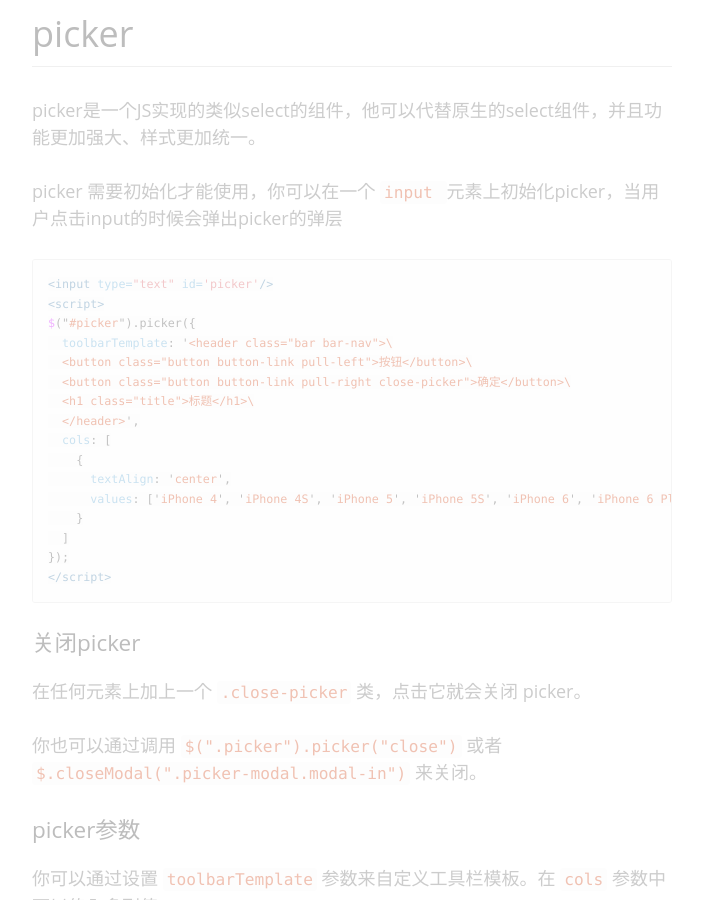
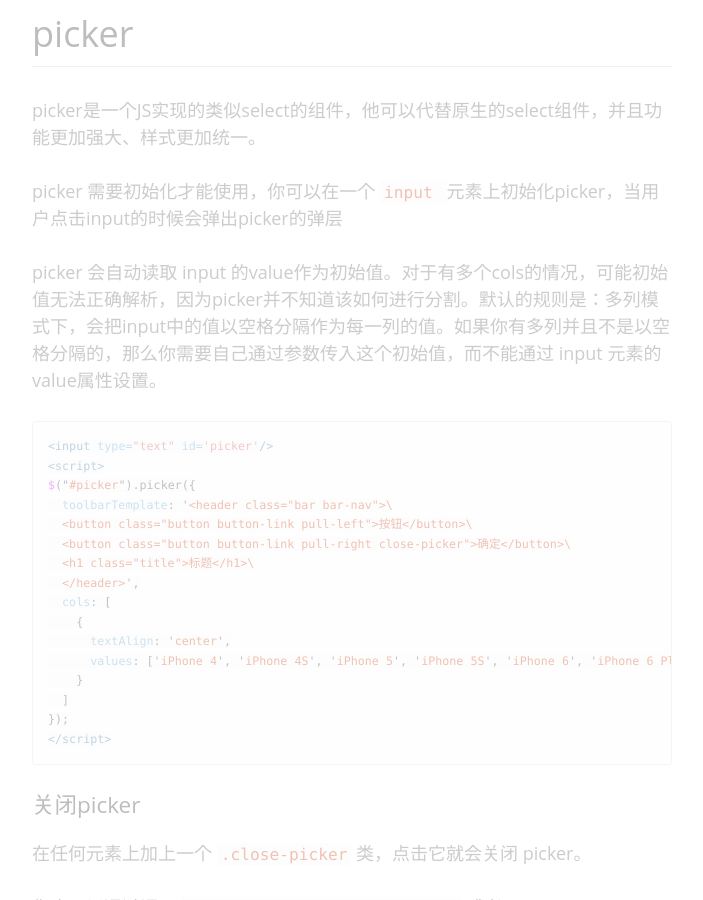
Before and after one commit to lihongxun945/light7-cn, a Jekyll site: the page built from docs/components.html, in a window 1280 px wide and 900 px high, scrolled down 42809 px. Shown: the whole window, without its empty margins (181-884 px from the left). Built offline with Jekyll 4.4.1, drawn with Linux system fonts in a browser that asks for light colours; a style sheet for code colours, icons or effects is not loaded.

Commit message:
fix picker init value bug

```diff
--- a/docs/_includes/_components/picker.html
+++ b/docs/_includes/_components/picker.html
@@ -4,6 +4,8 @@
   <p class="component-description">picker是一个JS实现的类似select的组件，他可以代替原生的select组件，并且功能更加强大、样式更加统一。</p>
 
   <p>picker 需要初始化才能使用，你可以在一个 <code>input </code> 元素上初始化picker，当用户点击input的时候会弹出picker的弹层</p>
+
+  <p>picker 会自动读取 input 的value作为初始值。对于有多个cols的情况，可能初始值无法正确解析，因为picker并不知道该如何进行分割。默认的规则是：多列模式下，会把input中的值以空格分隔作为每一列的值。如果你有多列并且不是以空格分隔的，那么你需要自己通过参数传入这个初始值，而不能通过 input 元素的 value属性设置。</p>
 
 {% highlight html %}
 <input type="text" id='picker'/>
--- a/docs/changelog.html
+++ b/docs/changelog.html
@@ -28,6 +28,11 @@
 
         <h2>更新日志</h2>
 
+        <h3>V0.0.5</h3>
+        <ul>
+          <li>更新 <a href='/extends/#picker'>picker</a>，现在会自动读取 input 的值作为默认值。</li>
+        </ul>
+
         <h3>V0.0.4</h3>
         <ul>
           <li>修复了 <a href='/extends/#swiper'>幻灯片</a> 中的一处代码错误，会导致幻灯片无法自动初始化。</li>
--- a/docs/docs-demos/picker.html
+++ b/docs/docs-demos/picker.html
@@ -17,7 +17,7 @@
               <div class="item-inner">
                 <div class="item-title label">手机</div>
                 <div class="item-input">
-                  <input type="text" placeholder="选择手机" id='picker' />
+                  <input type="text" placeholder="选择手机" id='picker' value="iPhone 5" />
                 </div>
               </div>
             </div>
--- a/js/picker.js
+++ b/js/picker.js
@@ -617,6 +617,11 @@
 
       var picker = $this.data("picker");
       if(!picker) {
+        params = params || {};
+        var inputValue = $this.val();
+        if(params.value === undefined && inputValue != "") {
+          params.value = params.cols.length > 1 ? inputValue.split(" ") : [inputValue];
+        }
         var p = $.extend({input: this}, params);
         picker = new Picker(p);
         $this.data("picker", picker);
```
